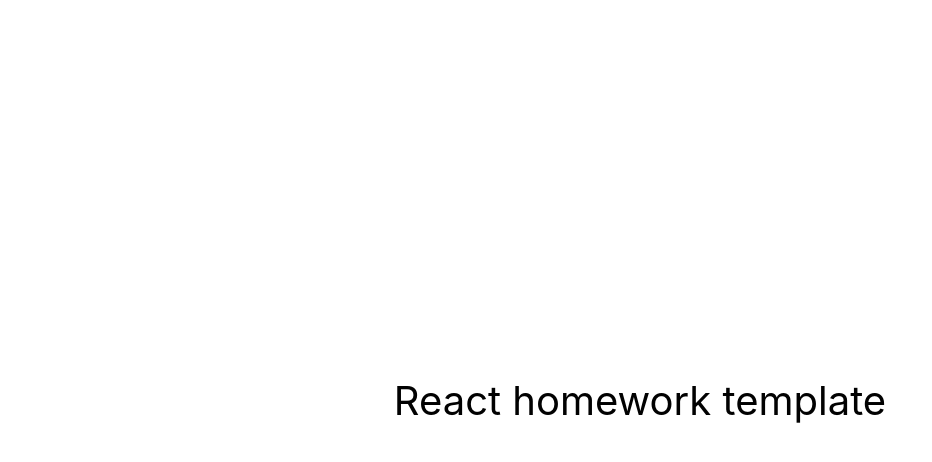
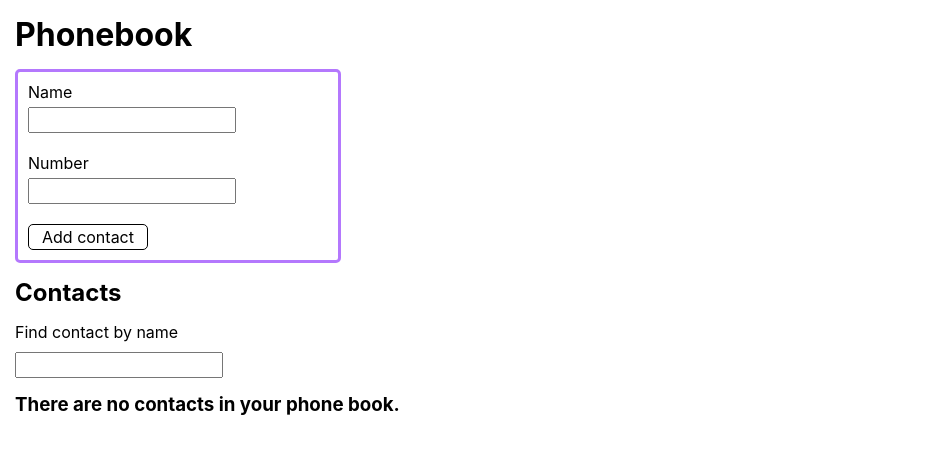
Before and after one commit to Anna-Voronina/goit-react-hw-08-phonebook, a React (Create React App) app: page / in a window 1280 px wide. Shown: the top 462 px of the page, without its empty margins (0-932 px from the left). Built offline with nearby package versions, Linux system fonts and the light colour scheme.

Commit message:
Add src files

```diff
--- a/src/components/App.jsx
+++ b/src/components/App.jsx
@@ -1,16 +1,80 @@
-export const App = () => {
-  return (
-    <div
-      style={{
-        height: '100vh',
-        display: 'flex',
-        justifyContent: 'center',
-        alignItems: 'center',
-        fontSize: 40,
-        color: '#010101'
-      }}
-    >
-      React homework template
-    </div>
-  );
-};
+import { Component } from 'react';
+import { nanoid } from 'nanoid';
+import { ContactForm } from './ContactForm/ContactForm';
+import { Filter } from './Filter/Filter';
+import { ContactList } from './ContactList/ContactList';
+import css from './App.module.css';
+
+export class App extends Component {
+  state = {
+    contacts: [],
+    filter: '',
+  };
+
+  addContactItem = ({ name, number }) => {
+    const isAlreadyInContacts = this.preventAddingSameContact(name);
+    if (isAlreadyInContacts) {
+      alert(`${name} is already in contacts.`);
+      return;
+    }
+
+    const newContact = { id: nanoid(), name, number };
+    this.setState(prevState => ({
+      contacts: [...prevState.contacts, newContact],
+    }));
+  };
+
+  deleteContactItem = contactId => {
+    this.setState(prevState => ({
+      contacts: prevState.contacts.filter(contact => contact.id !== contactId),
+    }));
+  };
+
+  handleFilterInputChange = event => {
+    this.setState({ filter: event.target.value });
+  };
+
+  getFilteredContacts = () => {
+    const { contacts, filter } = this.state;
+    const normalizedFilter = filter.toLowerCase().trim();
+
+    return contacts.filter(contact =>
+      contact.name.toLowerCase().includes(normalizedFilter)
+    );
+  };
+
+  preventAddingSameContact = name => {
+    const { contacts } = this.state;
+    const normalizedName = name.toLowerCase();
+
+    return contacts.find(
+      contact => contact.name.toLowerCase() === normalizedName
+    );
+  };
+
+  render() {
+    const { contacts, filter } = this.state;
+    const filteredContacts = this.getFilteredContacts();
+
+    return (
+      <div className={css.container}>
+        <h1 className={css.title}>Phonebook</h1>
+        <ContactForm addContact={this.addContactItem} />
+
+        <h2 className={css.title}>Contacts</h2>
+        <Filter
+          filterValue={filter}
+          onFilterChange={this.handleFilterInputChange}
+        />
+        {contacts.length === 0 ? (
+          <h3>There are no contacts in your phone book.</h3>
+        ) : (
+          <ContactList
+            contacts={filteredContacts}
+            onDeleteContact={this.deleteContactItem}
+          />
+        )}
+      </div>
+    );
+  }
+}
--- /dev/null
+++ b/src/components/App.module.css
@@ -0,0 +1,9 @@
+.container {
+  padding: 15px;
+  margin-right: auto;
+  margin-left: auto;
+}
+
+.title {
+  margin-bottom: 15px;
+}
--- /dev/null
+++ b/src/components/ContactForm/ContactForm.jsx
@@ -0,0 +1,70 @@
+import { Component } from 'react';
+import PropTypes from 'prop-types';
+import css from './ContactForm.module.css';
+
+const INITIAL_STATE = {
+  name: '',
+  number: '',
+};
+
+export class ContactForm extends Component {
+  state = { ...INITIAL_STATE };
+
+  handleInputChange = event => {
+    const { name, value } = event.target;
+
+    this.setState({ [name]: value });
+  };
+
+  handleSubmit = event => {
+    event.preventDefault();
+    const { name, number } = this.state;
+
+    this.props.addContact({ name, number });
+    this.setState({ ...INITIAL_STATE });
+  };
+
+  render() {
+    const { name, number } = this.state;
+
+    return (
+      <form className={css.contactForm} onSubmit={this.handleSubmit}>
+        <label className={css.contactFormLabel}>
+          <span>Name</span>
+          <input
+            className={css.contactFormInput}
+            type="text"
+            name="name"
+            pattern="^[a-zA-Zа-яА-Я]+((?:'[a-zA-Zа-яА-Я\s])?(?:-[a-zA-Zа-яА-Я])?[a-zA-Zа-яА-Я\s]*)*$"
+            title="Name may contain only letters, apostrophe, dash and spaces. For example Adrian, Jacob Mercer, Charles de Batz de Castelmore d'Artagnan"
+            required
+            value={name}
+            onChange={this.handleInputChange}
+          />
+        </label>
+
+        <label className={css.contactFormLabel}>
+          <span>Number</span>
+          <input
+            className={css.contactFormInput}
+            type="tel"
+            name="number"
+            pattern="\+?\d{1,4}[\s]?[\-]?\(?\d{1,3}?\)?[\s]?[\-]?\d{1,4}[\s]?[\-]?\d{1,4}[\s]?[\-]?\d{1,9}"
+            title="Phone number must be digits and can contain spaces, dashes, parentheses and can start with +"
+            required
+            value={number}
+            onChange={this.handleInputChange}
+          />
+        </label>
+
+        <button className={css.addContactBtn} type="submit">
+          Add contact
+        </button>
+      </form>
+    );
+  }
+}
+
+ContactForm.propTypes = {
+  addContact: PropTypes.func.isRequired,
+};
--- /dev/null
+++ b/src/components/ContactForm/ContactForm.module.css
@@ -0,0 +1,48 @@
+.contactForm {
+  display: flex;
+  flex-direction: column;
+  align-items: flex-start;
+  gap: 20px;
+  max-width: 300px;
+  padding: 10px;
+  margin-bottom: 15px;
+
+  border: 3px solid var(--light-violet-color);
+  border-radius: 5px;
+}
+
+.contactFormLabel {
+  display: flex;
+  flex-direction: column;
+  gap: 5px;
+}
+
+.contactFormInput {
+  width: 200px;
+  height: 20px;
+}
+
+.addContactBtn {
+  min-width: 120px;
+  min-height: 26px;
+
+  display: flex;
+  justify-content: center;
+  align-items: center;
+
+  color: var(--black-color);
+
+  background-color: var(--white-color);
+  border: 1px solid var(--black-color);
+  border-radius: 5px;
+  transition: color var(--transition), background-color var(--transition),
+    border-color var(--transition), box-shadow var(--transition);
+}
+
+.addContactBtn:hover,
+.addContactBtn:focus {
+  color: var(--white-color);
+  background-color: var(--light-violet-color);
+  border-color: var(--light-violet-color);
+  box-shadow: var(--light-box-shadow);
+}
--- /dev/null
+++ b/src/components/ContactList/ContactList.jsx
@@ -0,0 +1,34 @@
+import PropTypes from 'prop-types';
+import css from './ContactList.module.css';
+
+export const ContactList = ({ contacts, onDeleteContact }) => {
+  return (
+    <ul className={css.contactList}>
+      {contacts.map(({ name, id, number }) => (
+        <li key={id} className={css.contactListItem}>
+          <span className={css.contactListItemText}>
+            {name}: {number}
+          </span>
+          <button
+            className={css.contactListItemBtn}
+            type="button"
+            onClick={() => onDeleteContact(id)}
+          >
+            Delete
+          </button>
+        </li>
+      ))}
+    </ul>
+  );
+};
+
+ContactList.propTypes = {
+  contacts: PropTypes.arrayOf(
+    PropTypes.shape({
+      id: PropTypes.string,
+      name: PropTypes.string,
+      number: PropTypes.string,
+    }).isRequired
+  ).isRequired,
+  onDeleteContact: PropTypes.func.isRequired,
+};
--- /dev/null
+++ b/src/components/ContactList/ContactList.module.css
@@ -0,0 +1,33 @@
+.contactList {
+  display: flex;
+  flex-direction: column;
+  padding-left: 30px;
+  gap: 10px;
+}
+
+.contactListItemText {
+  margin-right: 10px;
+}
+
+.contactListItemBtn {
+  min-width: 58px;
+  min-height: 20px;
+
+  font-size: 12px;
+  font-weight: 500;
+  color: var(--black-color);
+
+  background-color: var(--white-color);
+  border: 1px solid var(--grey-color);
+  border-radius: 5px;
+  transition: color var(--transition), background-color var(--transition),
+    border-color var(--transition), box-shadow var(--transition);
+}
+
+.contactListItemBtn:hover,
+.contactListItemBtn:focus {
+  color: var(--white-color);
+  background-color: var(--light-blue-color);
+  border-color: var(--light-blue-color);
+  box-shadow: var(--light-box-shadow);
+}
--- /dev/null
+++ b/src/components/Filter/Filter.jsx
@@ -0,0 +1,22 @@
+import PropTypes from 'prop-types';
+import css from './Filter.module.css';
+
+export const Filter = ({ filterValue, onFilterChange }) => {
+  return (
+    <label className={css.filterLabel}>
+      <span>Find contact by name</span>
+      <input
+        className={css.filterInput}
+        type="text"
+        name="filter"
+        value={filterValue}
+        onChange={onFilterChange}
+      />
+    </label>
+  );
+};
+
+Filter.propTypes = {
+  filterValue: PropTypes.string.isRequired,
+  onFilterChange: PropTypes.func.isRequired,
+};
--- /dev/null
+++ b/src/components/Filter/Filter.module.css
@@ -0,0 +1,11 @@
+.filterLabel {
+  display: flex;
+  flex-direction: column;
+  gap: 10px;
+  margin-bottom: 15px;
+}
+
+.filterInput {
+  width: 200px;
+  height: 20px;
+}
--- a/src/index.css
+++ b/src/index.css
@@ -1,4 +1,20 @@
-@import-normalize; /* bring in normalize.css styles */
+@import-normalize;
+
+:root {
+  /* Colors */
+  --white-color: #ffffff;
+  --black-color: #000000;
+  --grey-color: rgb(128, 123, 123);
+  --light-blue-color: rgb(0, 162, 255);
+  --light-violet-color: rgba(137, 42, 252, 0.63);
+  /* Shadows */
+  --box-shadow: rgba(0, 0, 0, 0.16) 0px 10px 36px 0px,
+    rgba(0, 0, 0, 0.06) 0px 0px 0px 1px;
+  --light-box-shadow: rgba(0, 0, 0, 0.1) 0px 4px 6px -1px,
+    rgba(0, 0, 0, 0.06) 0px 2px 4px -1px;
+  /* Transition */
+  --transition: 250ms cubic-bezier(0.4, 0, 0.2, 1);
+}
 
 body {
   margin: 0;
@@ -13,3 +29,34 @@
   font-family: source-code-pro, Menlo, Monaco, Consolas, 'Courier New',
     monospace;
 }
+
+h1,
+h2,
+h3,
+h4,
+h5,
+h6,
+p {
+  margin: 0;
+}
+
+ul,
+ol {
+  margin: 0;
+  padding: 0;
+}
+
+img {
+  display: block;
+  max-width: 100%;
+  height: auto;
+}
+
+button {
+  padding: 0;
+  border: none;
+  font: inherit;
+  color: inherit;
+  background-color: transparent;
+  cursor: pointer;
+}
```
